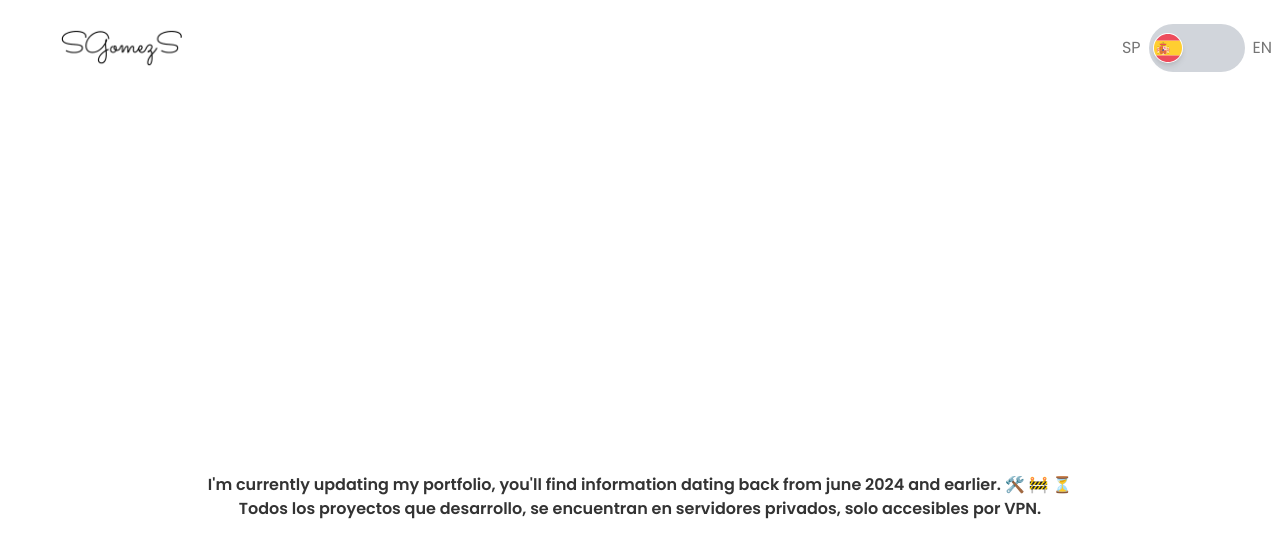
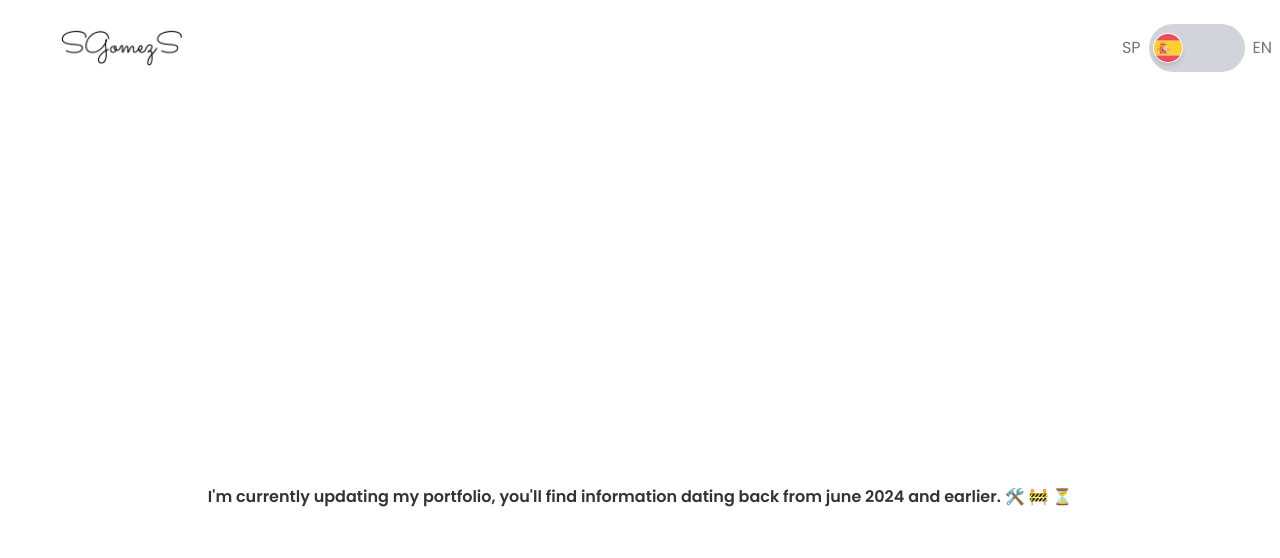
Before and after one commit to sebastiangs23/Portfolio, a React (Vite) app in the folder front/portfolio/: page /experience/dazlabs in a window 1280 px wide. Shown: the top 558 px of the page. Built offline with nearby package versions, Linux system fonts and the light colour scheme.

Commit message:
perf: :fire: Remove unnecesarily line

```diff
--- a/front/portfolio/src/components/Desarrollo/components/JobDetailsDazlabs.jsx
+++ b/front/portfolio/src/components/Desarrollo/components/JobDetailsDazlabs.jsx
@@ -4,7 +4,7 @@ export default function JobDetailsDazlabs(){
     return (
         <div className="flex items-center justify-center flex-col h-screen p-5">
             <h1> I'm currently updating my portfolio, you'll find information dating back from june 2024 and earlier. 🛠️ 🚧 ⏳ </h1>
-            <h1> Todos los proyectos que desarrollo, se encuentran en servidores privados, solo accesibles por VPN. </h1>
+            {/* <h1> Todos los proyectos que desarrollo, se encuentran en servidores privados, solo accesibles por VPN. </h1> */}
         </div>
     )
 };
```
